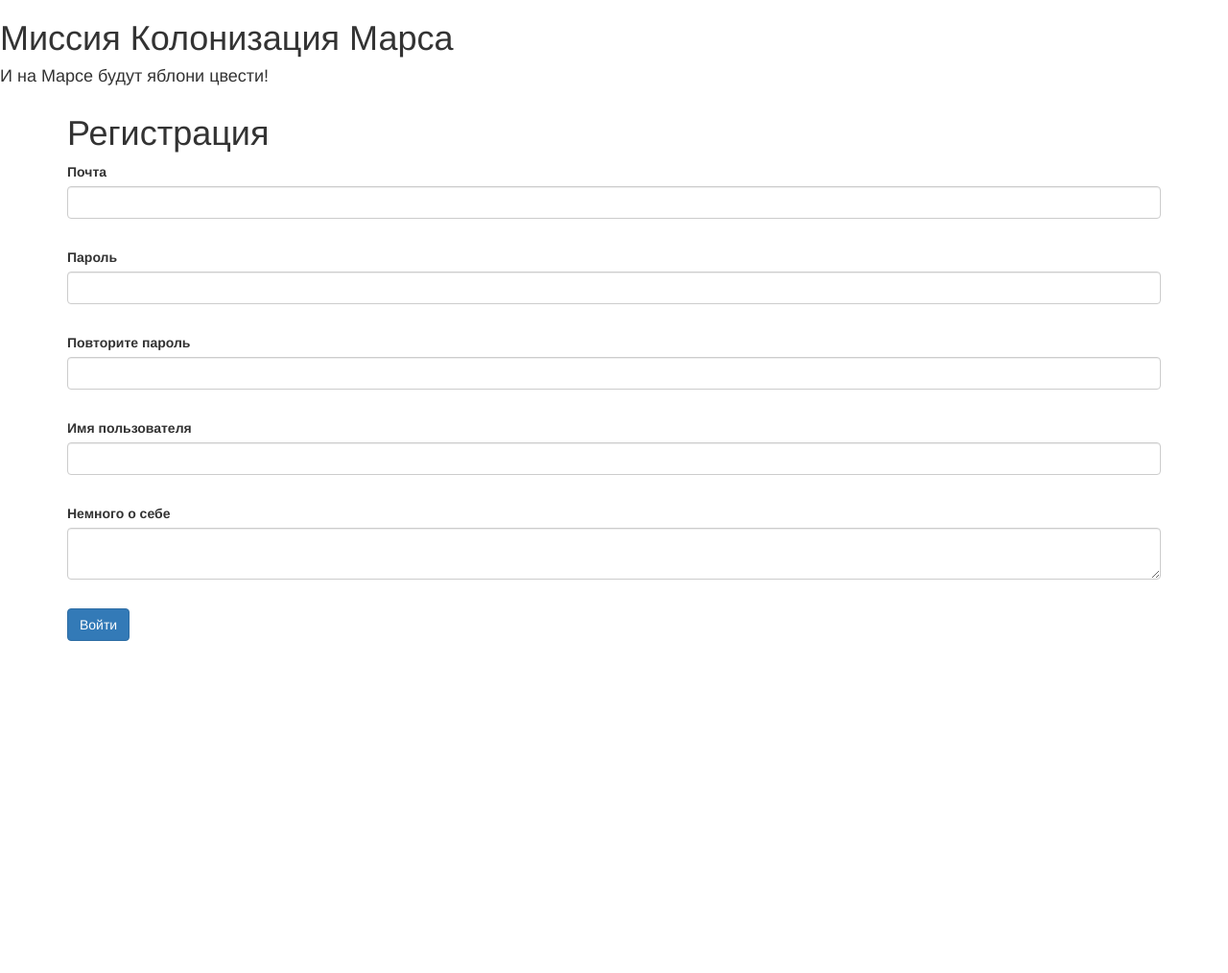
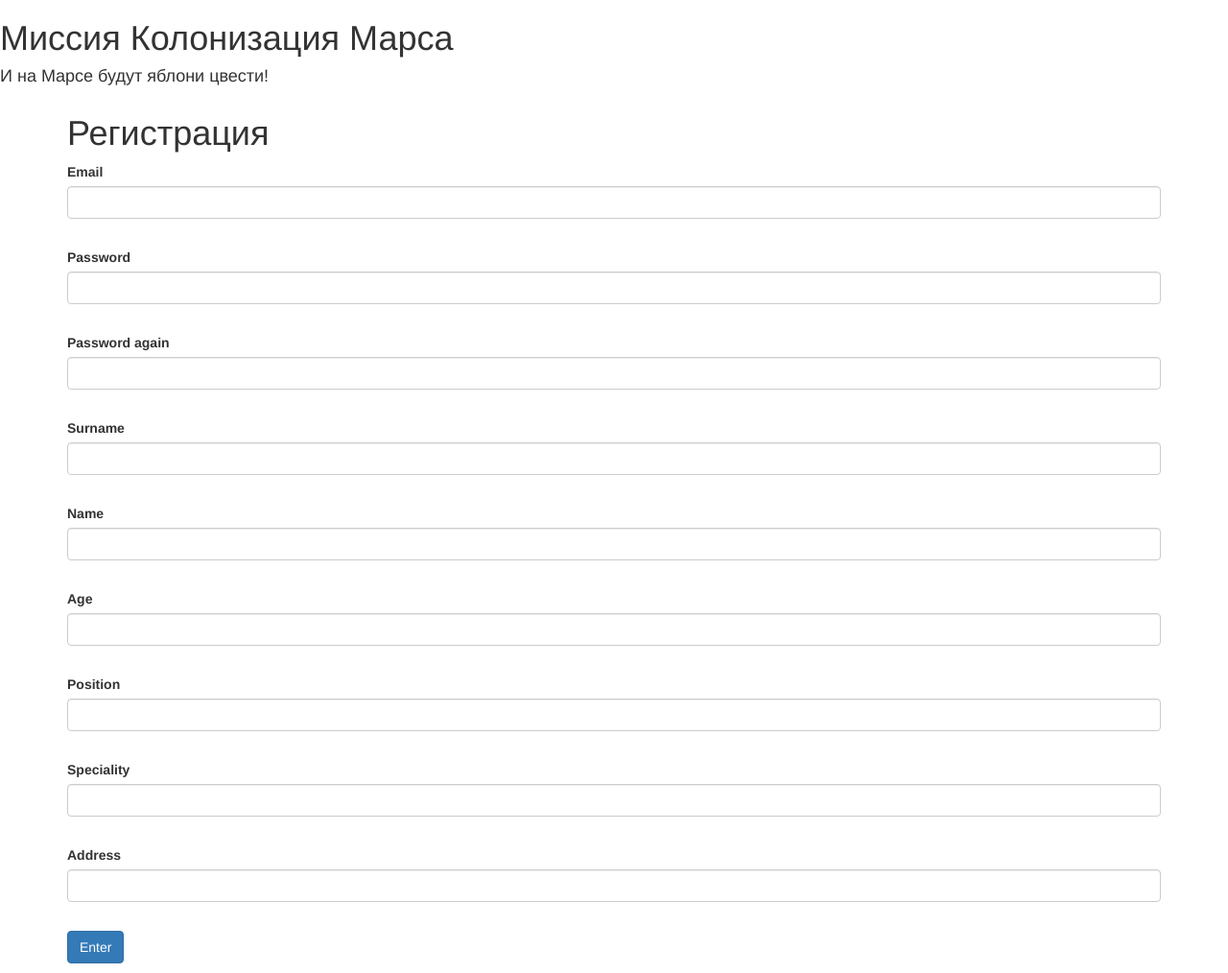
Before and after one commit to KuzmichovaMary/flask, a Flask app: page /register in a window 1280 px wide. Shown: the whole page at 96% size. Before the commit the page ends 668 px from the top, so only its background shows below. Run offline with Flask 2, Linux system fonts and the light colour scheme; some libraries are stand-ins or nearby versions.

Commit message:
second version

```diff
--- a/flask_alchemy/data/users.py
+++ b/flask_alchemy/data/users.py
@@ -25,3 +25,9 @@ class User(SqlAlchemyBase):
                                       default=datetime.datetime.now)
     departments = orm.relation("Department", back_populates='user')
     jobs = orm.relation("Jobs", back_populates="user")
+
+    def set_password(self, password):
+        self.hashed_password = generate_password_hash(password)
+
+    def check_password(self, password):
+        return check_password_hash(self.hashed_password, password)
--- a/flask_alchemy/forms/user.py
+++ b/flask_alchemy/forms/user.py
@@ -5,16 +5,20 @@ from wtforms.validators import DataRequired
 
 
 class RegisterForm(FlaskForm):
-    email = EmailField('Почта', validators=[DataRequired()])
-    password = PasswordField('Пароль', validators=[DataRequired()])
-    password_again = PasswordField('Повторите пароль', validators=[DataRequired()])
-    name = StringField('Имя пользователя', validators=[DataRequired()])
-    about = TextAreaField("Немного о себе")
-    submit = SubmitField('Войти')
+    email = EmailField('Email', validators=[DataRequired()])
+    password = PasswordField('Password', validators=[DataRequired()])
+    password_again = PasswordField('Password again', validators=[DataRequired()])
+    surname = StringField("Surname", validators=[DataRequired()])
+    name = StringField('Name', validators=[DataRequired()])
+    age = StringField("Age", validators=[DataRequired()])
+    position = StringField("Position", validators=[DataRequired()])
+    speciality = StringField("Speciality", validators=[DataRequired()])
+    address = StringField("Address", validators=[DataRequired()])
+    submit = SubmitField('Enter')
 
 
 class LoginForm(FlaskForm):
-    username = StringField('Логин', validators=[DataRequired()])
-    password = PasswordField('Пароль', validators=[DataRequired()])
-    remember_me = BooleanField('Запомнить меня')
-    submit = SubmitField('Войти')
+    username = StringField('Login', validators=[DataRequired()])
+    password = PasswordField('Password', validators=[DataRequired()])
+    remember_me = BooleanField('Remember me')
+    submit = SubmitField('Enter')
--- a/flask_alchemy/main.py
+++ b/flask_alchemy/main.py
@@ -22,15 +22,19 @@ def reqister():
                                    form=form,
                                    message="Такой пользователь уже есть")
         user = User(
+            surname=form.surname.data,
             name=form.name.data,
+            age=form.age.data,
             email=form.email.data,
-            about=form.about.data
+            position=form.position.data,
+            speciality=form.speciality.data,
+            address=form.address.data
         )
         user.set_password(form.password.data)
         db_sess.add(user)
         db_sess.commit()
         return redirect('/login')
-    return render_template('register.html', title='Регистрация', form=form)
+    return render_template('register.html', title='Register', form=form)
 
 
 @app.route('/login', methods=['GET', 'POST'])
@@ -38,7 +42,7 @@ def login():
     form = LoginForm()
     if form.validate_on_submit():
         return redirect('/success')
-    return render_template('login.html', title='Авторизация', form=form)
+    return render_template('login.html', title='Authentication', form=form)
 
 
 @app.route("/success")
--- a/flask_alchemy/templates/register.html
+++ b/flask_alchemy/templates/register.html
@@ -32,6 +32,15 @@
         {% endfor %}
     </p>
     <p>
+        {{ form.surname.label }}<br>
+        {{ form.surname(class="form-control") }}<br>
+        {% for error in form.surname.errors %}
+            <p class="alert alert-danger" role="alert">
+                {{ error }}
+            </p>
+        {% endfor %}
+    </p>
+    <p>
         {{ form.name.label }}<br>
         {{ form.name(class="form-control") }}<br>
         {% for error in form.name.errors %}
@@ -41,9 +50,36 @@
         {% endfor %}
     </p>
     <p>
-        {{ form.about.label }}<br>
-        {{ form.about(class="form-control") }}<br>
-        {% for error in form.about.errors %}
+        {{ form.age.label }}<br>
+        {{ form.age(class="form-control") }}<br>
+        {% for error in form.age.errors %}
+            <p class="alert alert-danger" role="alert">
+                {{ error }}
+            </p>
+        {% endfor %}
+    </p>
+    <p>
+        {{ form.position.label }}<br>
+        {{ form.position(class="form-control") }}<br>
+        {% for error in form.position.errors %}
+            <p class="alert alert-danger" role="alert">
+                {{ error }}
+            </p>
+        {% endfor %}
+    </p>
+    <p>
+        {{ form.speciality.label }}<br>
+        {{ form.speciality(class="form-control") }}<br>
+        {% for error in form.speciality.errors %}
+            <p class="alert alert-danger" role="alert">
+                {{ error }}
+            </p>
+        {% endfor %}
+    </p>
+    <p>
+        {{ form.address.label }}<br>
+        {{ form.address(class="form-control") }}<br>
+        {% for error in form.address.errors %}
             <p class="alert alert-danger" role="alert">
                 {{ error }}
             </p>
```
Also changed, not shown: flask_alchemy/db/mars_explorer.db.
